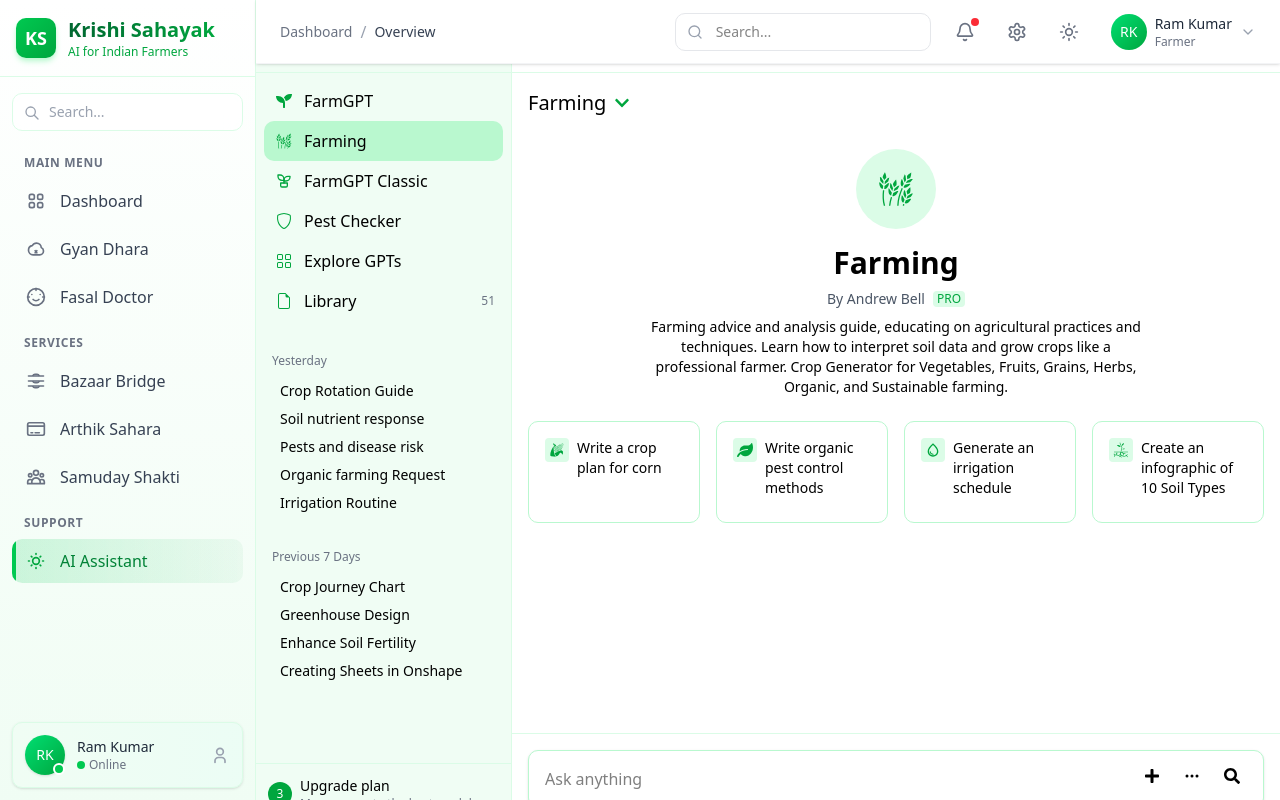
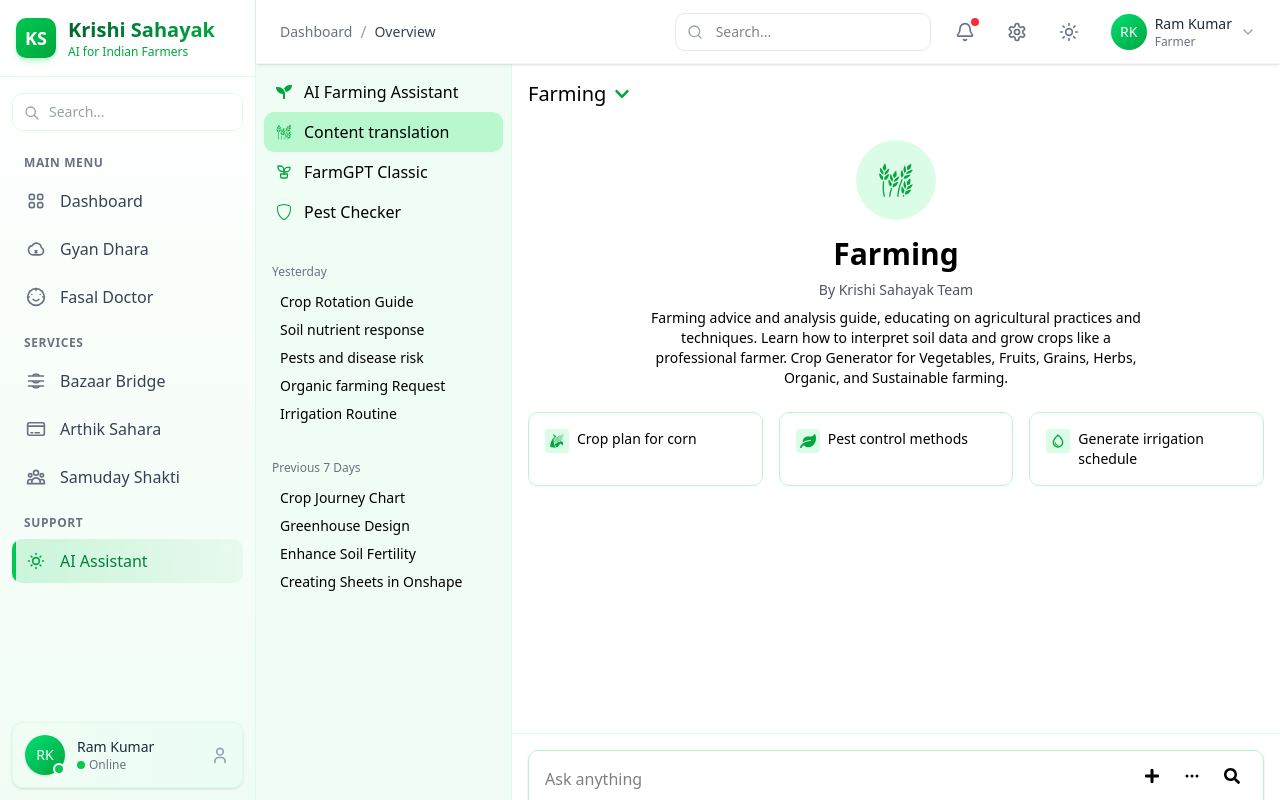
Before and after one commit to joyal-jij0/pragati, a Next.js app in the folder web/: page /ai-assistant in a window 1280 px wide. Built offline with nearby package versions, Linux system fonts and the light colour scheme.

Commit message:
Refactor sidebar and main content for improved clarity and updated labels

```diff
--- a/web/src/app/ai-assistant/page.tsx
+++ b/web/src/app/ai-assistant/page.tsx
@@ -3,23 +3,12 @@ import { useState } from 'react'
 import {
   FaSeedling,
   FaLeaf,
-  FaBookmark,
   FaSearch,
   FaPlus,
   FaChevronDown,
 } from 'react-icons/fa'
-import {
-  BsChevronLeft,
-  BsChevronRight,
-  BsArrowRepeat,
-  BsBookmark,
-  BsGrid,
-  BsShield,
-  BsFileEarmark,
-  BsLink45Deg,
-  BsThreeDots,
-} from 'react-icons/bs'
-import { GiWheat, GiCorn, GiPlantRoots } from 'react-icons/gi'
+import { BsShield, BsThreeDots } from 'react-icons/bs'
+import { GiWheat, GiCorn } from 'react-icons/gi'
 import { MdOutlineWaterDrop } from 'react-icons/md'
 import { TbPlant } from 'react-icons/tb'
 
@@ -27,17 +16,9 @@ export default function Home() {
   const [inputValue, setInputValue] = useState('')
 
   return (
-    <div className="flex h-screen bg-white text-black">
+    <div className="flex h-screen bg-white text-black pt-10">
       {/* Left Sidebar */}
       <div className="w-64 bg-green-50 border-r border-green-100 flex flex-col">
-        {/* Top section */}
-        <div className="p-2 flex items-center border-b border-green-100">
-          <div className="flex items-center justify-center w-8 h-8 rounded-full bg-green-600 text-white mr-2">
-            <FaSeedling size={16} />
-          </div>
-          <span className="font-medium">FarmGPT</span>
-        </div>
-
         {/* Navigation items */}
         <div className="flex-1 overflow-y-auto">
           <div className="p-2">
@@ -45,14 +26,14 @@ export default function Home() {
               <div className="w-6 h-6 flex items-center justify-center mr-2">
                 <FaSeedling className="text-green-600" />
               </div>
-              <span>FarmGPT</span>
+              <span>AI Farming Assistant</span>
             </div>
 
             <div className="flex items-center p-2 rounded-lg bg-green-200 cursor-pointer">
               <div className="w-6 h-6 flex items-center justify-center mr-2">
                 <GiWheat className="text-green-600" />
               </div>
-              <span>Farming</span>
+              <span>Content translation</span>
             </div>
 
             <div className="flex items-center p-2 rounded-lg hover:bg-green-100 cursor-pointer">
@@ -67,23 +48,6 @@ export default function Home() {
                 <BsShield className="text-green-600" />
               </div>
               <span>Pest Checker</span>
-            </div>
-
-            <div className="flex items-center p-2 rounded-lg hover:bg-green-100 cursor-pointer">
-              <div className="w-6 h-6 flex items-center justify-center mr-2">
-                <BsGrid className="text-green-600" />
-              </div>
-              <span>Explore GPTs</span>
-            </div>
-
-            <div className="flex items-center justify-between p-2 rounded-lg hover:bg-green-100 cursor-pointer">
-              <div className="flex items-center">
-                <div className="w-6 h-6 flex items-center justify-center mr-2">
-                  <BsFileEarmark className="text-green-600" />
-                </div>
-                <span>Library</span>
-              </div>
-              <span className="text-xs text-gray-500">51</span>
             </div>
           </div>
 
@@ -124,57 +88,10 @@ export default function Home() {
             </div>
           </div>
         </div>
-
-        {/* Upgrade plan */}
-        <div className="p-3 border-t border-green-100">
-          <div className="flex items-center">
-            <div className="w-6 h-6 flex items-center justify-center mr-2 bg-green-600 text-white rounded-full text-xs">
-              3
-            </div>
-            <div>
-              <div className="text-sm font-medium">Upgrade plan</div>
-              <div className="text-xs text-gray-500">
-                More access to the best models
-              </div>
-            </div>
-          </div>
-        </div>
       </div>
 
       {/* Main Content */}
       <div className="flex-1 flex flex-col">
-        {/* Top navigation */}
-        <div className="flex items-center p-2 border-b border-green-100">
-          <div className="flex items-center space-x-2">
-            <button className="p-2 rounded-md hover:bg-green-100">
-              <BsChevronLeft />
-            </button>
-            <button className="p-2 rounded-md hover:bg-green-100">
-              <BsChevronRight />
-            </button>
-            <button className="p-2 rounded-md hover:bg-green-100">
-              <BsArrowRepeat />
-            </button>
-          </div>
-
-          <div className="mx-2 flex-1 flex items-center px-3 py-1 bg-green-50 rounded-md">
-            <BsBookmark className="text-green-600 mr-2" />
-            <span className="text-sm">farmgpt.com/g/g-YQOyMNw1e-farming</span>
-          </div>
-
-          <div className="flex items-center space-x-2">
-            <button className="p-2 rounded-md hover:bg-green-100">
-              <BsLink45Deg />
-            </button>
-            <button className="p-2 rounded-md hover:bg-green-100 text-green-600">
-              <FaBookmark />
-            </button>
-            <button className="p-2 rounded-md hover:bg-green-100 text-red-500">
-              <BsShield />
-            </button>
-          </div>
-        </div>
-
         {/* Main content area */}
         <div className="flex-1 overflow-y-auto bg-white p-4">
           <div className="max-w-3xl mx-auto">
@@ -192,10 +109,7 @@ export default function Home() {
 
               <h1 className="text-3xl font-bold mb-2">Farming</h1>
               <div className="text-sm text-gray-600 mb-2 flex items-center">
-                By Andrew Bell{' '}
-                <span className="ml-2 bg-green-100 text-green-600 px-1 rounded text-xs">
-                  PRO
-                </span>
+                By Krishi Sahayak Team
               </div>
 
               <p className="text-center text-sm max-w-lg mb-6">
@@ -207,46 +121,31 @@ export default function Home() {
               </p>
 
               {/* Action cards */}
-              <div className="grid grid-cols-2 md:grid-cols-4 gap-4 w-full max-w-3xl">
+              <div className="grid grid-cols-3 gap-4 w-full max-w-3xl">
                 <div className="border border-green-200 rounded-lg p-4 hover:bg-green-50 cursor-pointer">
-                  <div className="flex items-start mb-2">
+                  <div className="flex items-start">
                     <div className="p-1 bg-green-100 rounded mr-2">
                       <GiCorn className="text-green-600" />
                     </div>
-                    <div className="text-sm">Write a crop plan for corn</div>
+                    <div className="text-sm">Crop plan for corn</div>
                   </div>
                 </div>
 
                 <div className="border border-green-200 rounded-lg p-4 hover:bg-green-50 cursor-pointer">
-                  <div className="flex items-start mb-2">
+                  <div className="flex items-start">
                     <div className="p-1 bg-green-100 rounded mr-2">
                       <FaLeaf className="text-green-600" />
                     </div>
-                    <div className="text-sm">
-                      Write organic pest control methods
-                    </div>
+                    <div className="text-sm">Pest control methods</div>
                   </div>
                 </div>
 
                 <div className="border border-green-200 rounded-lg p-4 hover:bg-green-50 cursor-pointer">
-                  <div className="flex items-start mb-2">
+                  <div className="flex items-start">
                     <div className="p-1 bg-green-100 rounded mr-2">
                       <MdOutlineWaterDrop className="text-green-600" />
                     </div>
-                    <div className="text-sm">
-                      Generate an irrigation schedule
-                    </div>
-                  </div>
-                </div>
-
-                <div className="border border-green-200 rounded-lg p-4 hover:bg-green-50 cursor-pointer">
-                  <div className="flex items-start mb-2">
-                    <div className="p-1 bg-green-100 rounded mr-2">
-                      <GiPlantRoots className="text-green-600" />
-                    </div>
-                    <div className="text-sm">
-                      Create an infographic of 10 Soil Types
-                    </div>
+                    <div className="text-sm">Generate irrigation schedule</div>
                   </div>
                 </div>
               </div>
```
